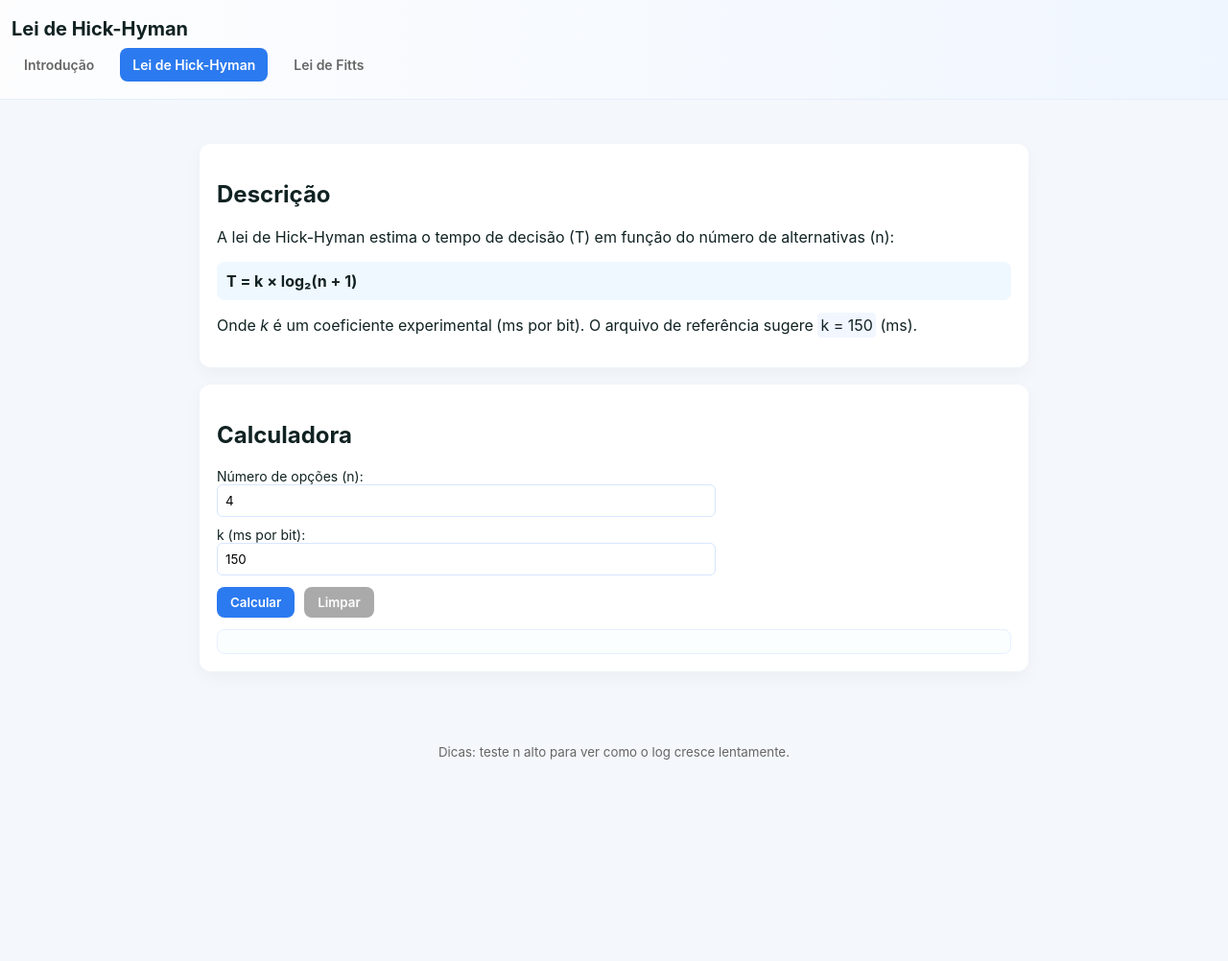
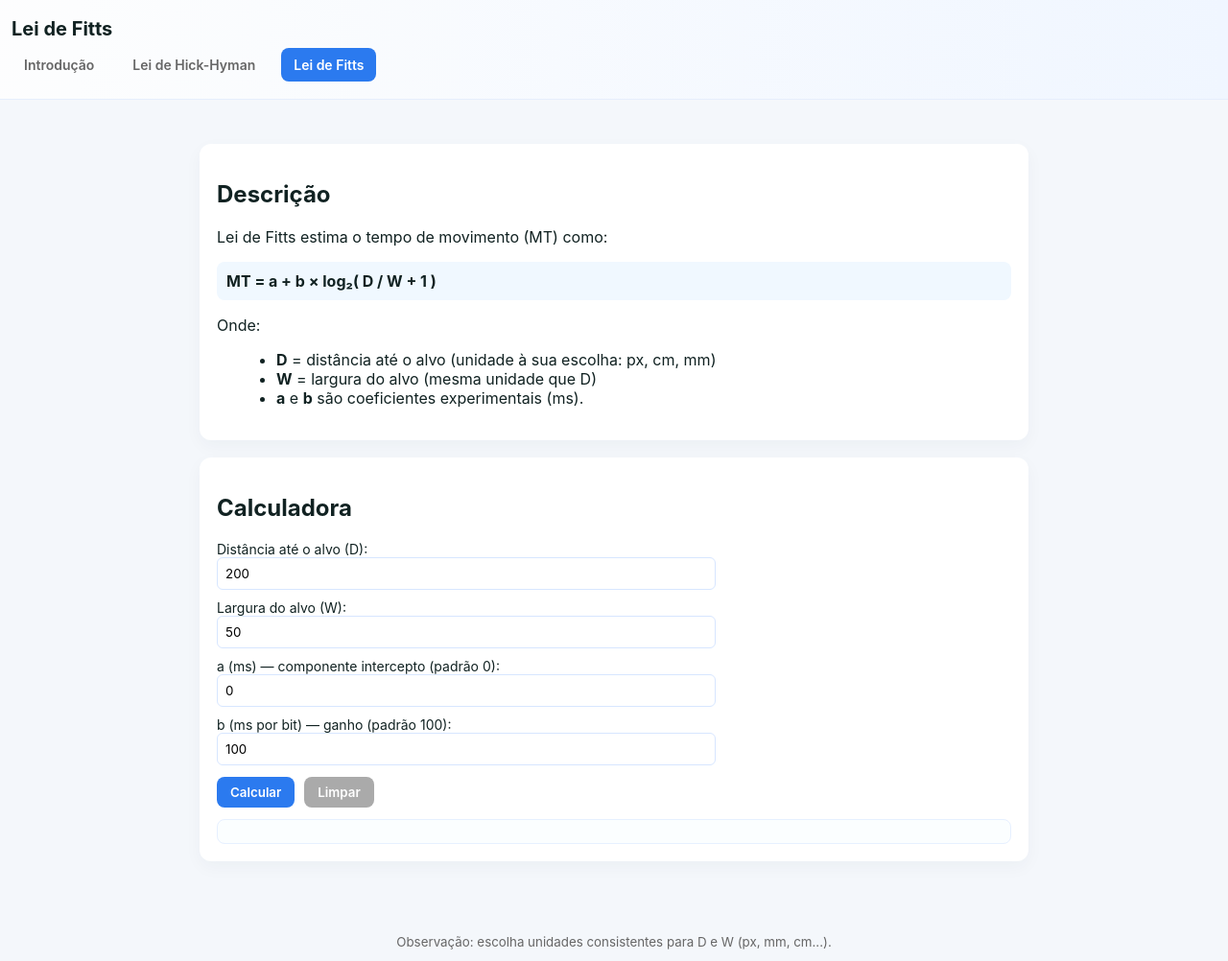
Before and after one commit to isac2908/projeto-TCC, a plain HTML site: page hick.html in a window 1280 px wide. Shown: the whole page at 96% size. Before the commit the page ends 804 px from the top, so only its background shows below. Drawn offline with Linux system fonts and the light colour scheme.

Commit message:
Update hick.html

```diff
--- a/hick.html
+++ b/hick.html
@@ -3,16 +3,16 @@
 <head>
   <meta charset="utf-8" />
   <meta name="viewport" content="width=device-width,initial-scale=1" />
-  <title>Lei de Hick-Hyman — Calculadora</title>
+  <title>Lei de Fitts — Calculadora</title>
   <link rel="stylesheet" href="styles.css">
 </head>
 <body>
   <header>
-    <h1>Lei de Hick-Hyman</h1>
+    <h1>Lei de Fitts</h1>
     <nav>
       <a href="index.html">Introdução</a>
-      <a href="hick.html" class="active">Lei de Hick-Hyman</a>
-      <a href="fitts.html">Lei de Fitts</a>
+      <a href="hick.html">Lei de Hick-Hyman</a>
+      <a href="fitts.html" class="active">Lei de Fitts</a>
     </nav>
   </header>
 
@@ -20,39 +20,54 @@
     <section>
       <h2>Descrição</h2>
       <p>
-        A lei de Hick-Hyman estima o tempo de decisão (T) em função do número de alternativas (n):
+        Lei de Fitts estima o tempo de movimento (MT) como:
       </p>
-      <p class="formula"><strong>T = k × log₂(n + 1)</strong></p>
+      <p class="formula"><strong>MT = a + b × log₂( D / W + 1 )</strong></p>
       <p>
-        Onde <em>k</em> é um coeficiente experimental (ms por bit). O arquivo de referência sugere <code>k = 150</code> (ms).
+        Onde:
+        <ul>
+          <li><strong>D</strong> = distância até o alvo (unidade à sua escolha: px, cm, mm)</li>
+          <li><strong>W</strong> = largura do alvo (mesma unidade que D)</li>
+          <li><strong>a</strong> e <strong>b</strong> são coeficientes experimentais (ms).</li>
+        </ul>
       </p>
     </section>
 
     <section class="calculator">
       <h2>Calculadora</h2>
-      <form id="hickForm">
+      <form id="fittsForm">
         <label>
-          Número de opções (n):
-          <input type="number" id="hick_n" min="1" value="4" required>
+          Distância até o alvo (D):
+          <input type="number" id="fitts_D" min="0" step="any" value="200" required>
         </label>
 
         <label>
-          k (ms por bit):
-          <input type="number" id="hick_k" min="0" step="1" value="150" required>
+          Largura do alvo (W):
+          <input type="number" id="fitts_W" min="0.0001" step="any" value="50" required>
+        </label>
+
+        <label>
+          a (ms) — componente intercepto (padrão 0):
+          <input type="number" id="fitts_a" step="any" value="0">
+        </label>
+
+        <label>
+          b (ms por bit) — ganho (padrão 100):
+          <input type="number" id="fitts_b" step="any" value="100">
         </label>
 
         <div class="row">
           <button type="submit">Calcular</button>
-          <button type="button" id="hick_clear">Limpar</button>
+          <button type="button" id="fitts_clear">Limpar</button>
         </div>
       </form>
 
-      <div id="hick_result" class="result" aria-live="polite"></div>
+      <div id="fitts_result" class="result" aria-live="polite"></div>
     </section>
   </main>
 
   <footer>
-    <small>Dicas: teste n alto para ver como o log cresce lentamente.</small>
+    <small>Observação: escolha unidades consistentes para D e W (px, mm, cm...).</small>
   </footer>
 
   <script src="script.js"></script>
```
